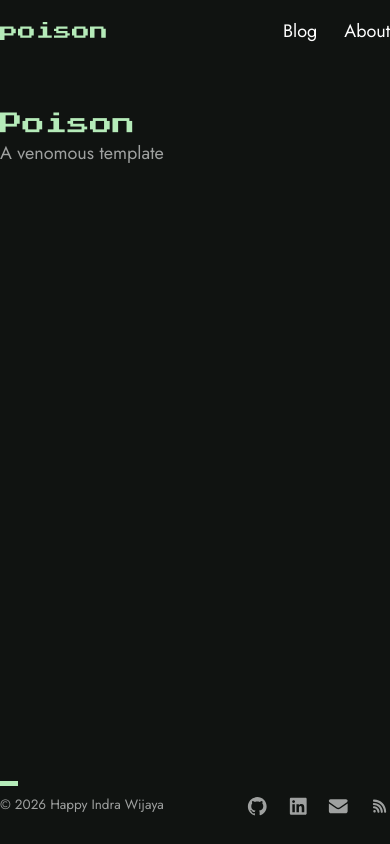
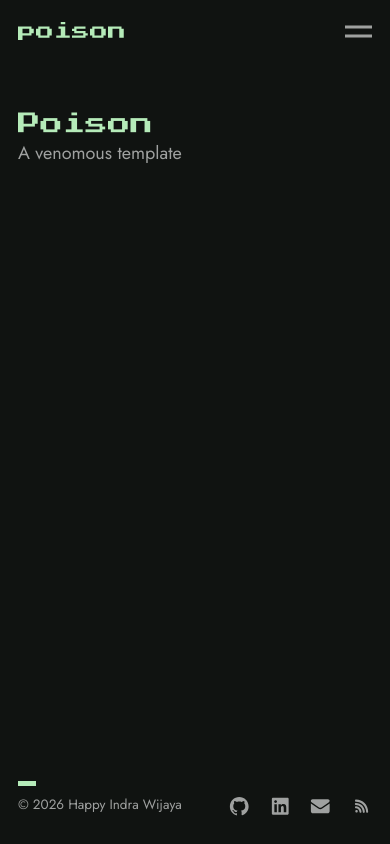
Before and after one commit to hiwijaya/poison, a Next.js app: page / in a window 390 px wide. Built offline with nearby package versions, Linux system fonts and the light colour scheme.

Commit message:
feat: header responsive

```diff
--- a/src/app/globals.css
+++ b/src/app/globals.css
@@ -22,6 +22,10 @@ html {
   --font-mono: var(--font-geist-mono);
 }
 
+@theme {
+  --breakpoint-xs: 30rem;
+}
+
 body {
   background: var(--background);
   color: var(--foreground);
--- a/src/app/layout.tsx
+++ b/src/app/layout.tsx
@@ -36,7 +36,7 @@ export default function RootLayout({
   return (
     <html lang="en">
       <body className={`${jost.variable} ${pressStart.variable} ${geistMono.variable} antialiased`}>
-        <div className="flex flex-col w-full max-w-2xl min-h-screen m-auto">
+        <div className="flex flex-col w-full max-w-2xl min-h-screen m-auto px-4 md:px-0">
           <Header/>
           <main className="flex-1">
             {children}
--- a/src/components/Header.tsx
+++ b/src/components/Header.tsx
@@ -1,13 +1,57 @@
+'use client'
+import { useState } from "react";
 import Link from "next/link";
 
+
 export default function Header() {
+  const [open, setOpen] = useState(false);
+
+  const renderMobileMenu = () => (
+    <>
+      <button
+        aria-label="Toggle menu"
+        aria-expanded={open}
+        aria-controls="mobile-menu"
+        onClick={() => setOpen(!open)}
+        className="relative h-4 w-6 flex-col justify-center flex xs:hidden z-50">
+        <span
+          className={`
+            absolute h-0.5 w-full bg-foreground transition-all duration-300 ease-in-out
+            ${open ? 'rotate-45' : '-translate-y-1'}
+          `}/>
+        <span
+          className={`
+            absolute h-0.5 w-full bg-foreground transition-all duration-300 ease-in-out
+            ${open ? '-rotate-45' : 'translate-y-1'}
+          `}/>
+      </button>
+
+      <div id="mobile-menu"
+        className={`
+          fixed inset-x-0 top-0 z-40 bg-background
+          transform transition-all duration-300 ease-out
+          ${open
+            ? 'translate-y-0 opacity-100'
+            : '-translate-y-full opacity-0 pointer-events-none'}
+        `}>
+
+        <nav className="flex-col items-end space-y-6 text-highlight p-4 pt-20 flex xs:hidden">
+          <Link href="/blog">Blog</Link>
+          <Link href="/about">About</Link>
+        </nav>
+      </div>
+    </>
+  );
+
   return (
     <header className="flex flex-row justify-between items-center h-14">
-      <Link className="font-heading text-primary" href="/">poison</Link>
-      <nav className="flex space-x-6 text-highlight">
+      <Link className="font-heading text-primary z-50" href="/">poison</Link>
+      <nav className="space-x-6 text-highlight hidden xs:flex">
         <Link href="/blog">Blog</Link>
         <Link href="/about">About</Link>
       </nav>
+
+      {renderMobileMenu()}
     </header>
   );
 }
```
